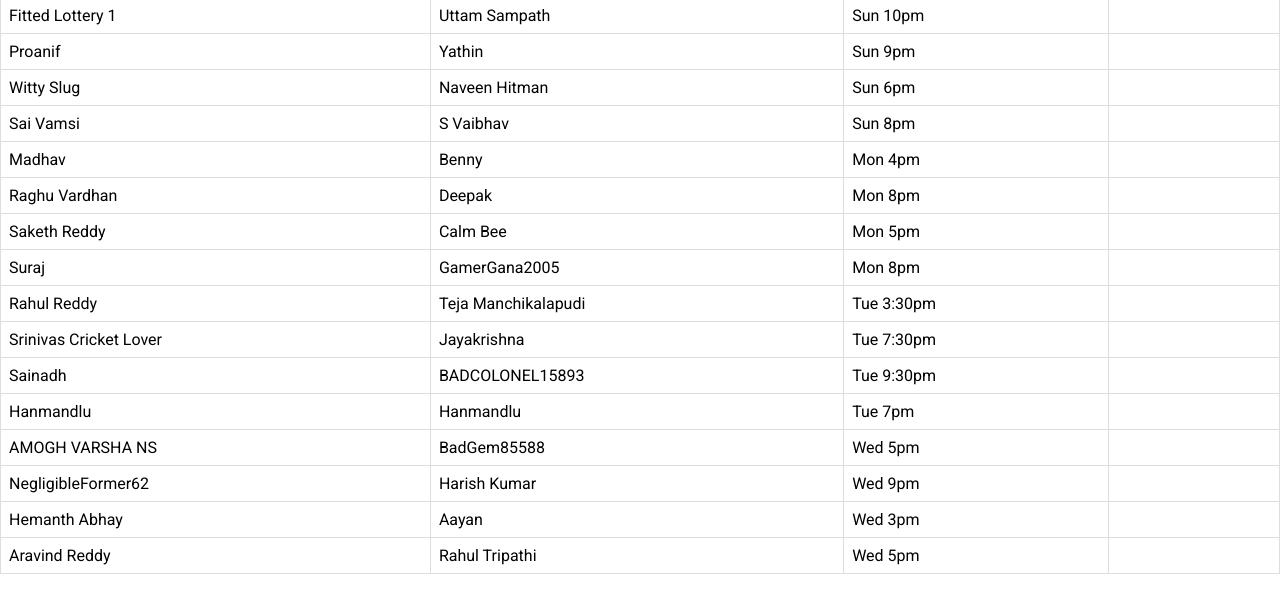
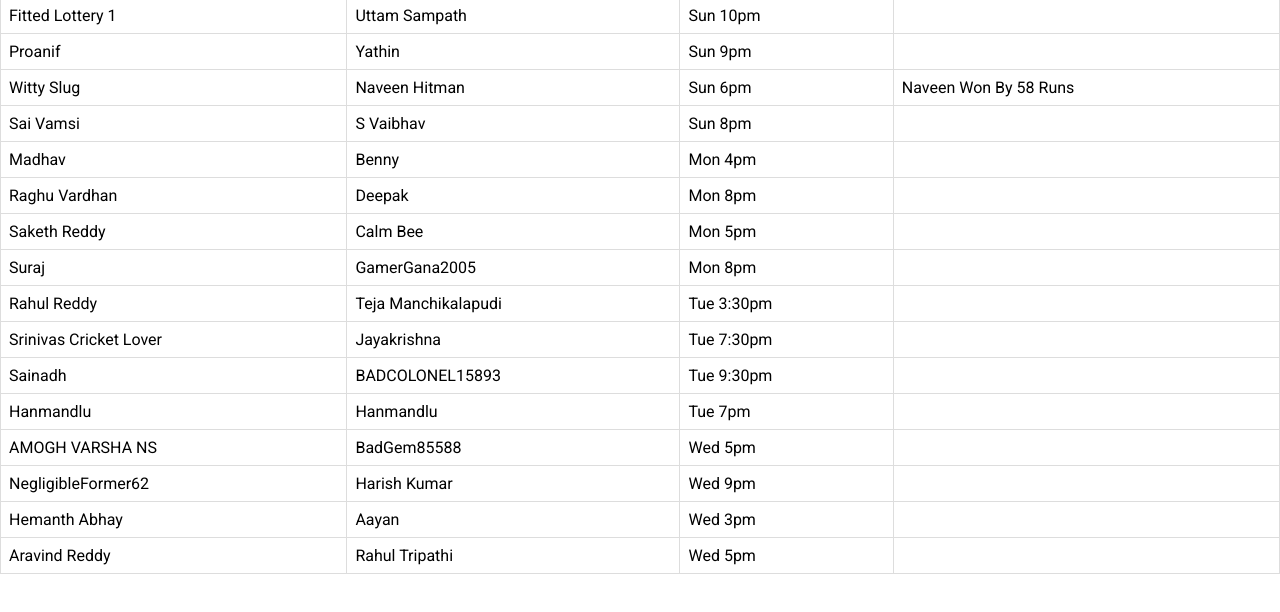
Before and after one commit to Rishikesh183/RC24-Contest, a website: page public/index.html in a window 1280 px wide. Shown: the part 186-798 px from the top of the page. Drawn offline with Linux system fonts and the light colour scheme.

Commit message:
Update index.html

```diff
--- a/public/index.html
+++ b/public/index.html
@@ -50,7 +50,7 @@
                 <td>witty slug</td>
                 <td>Naveen Hitman</td>
                 <td>sun 6pm</td>
-                <td></td>
+                <td>Naveen Won by 58 Runs</td>
             </tr>
             <tr>
                 <td>sai vamsi</td>
```
